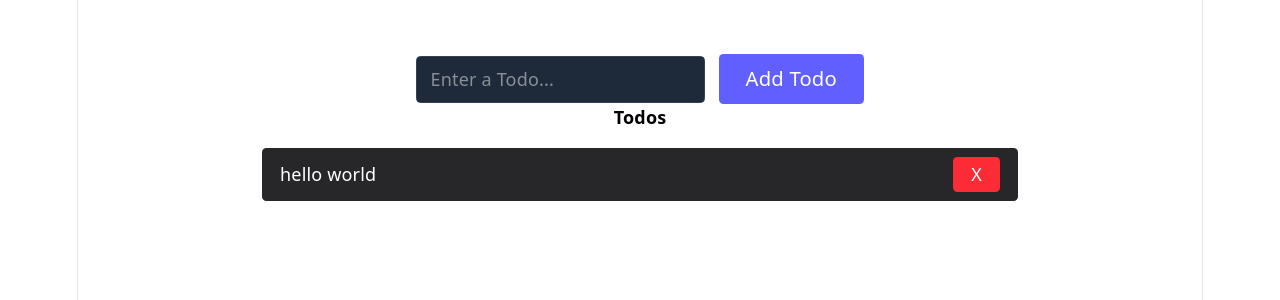
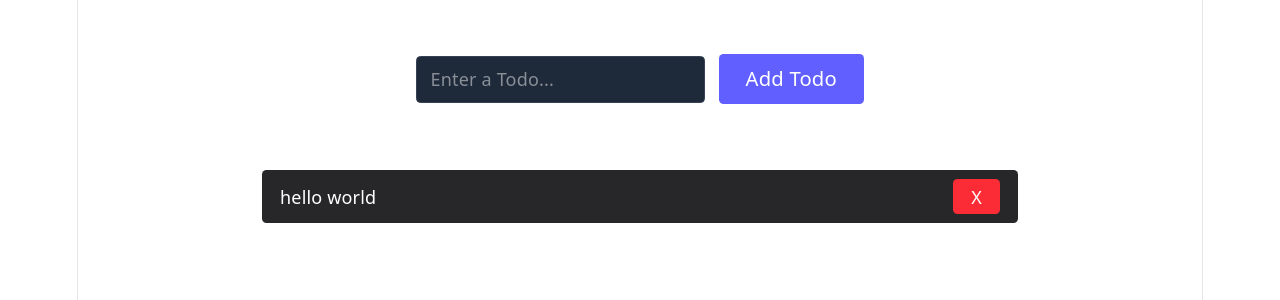
Before and after one commit to vinayBagde/todo-app, a React (Vite) app: page / in a window 1280 px wide. Shown: the top 300 px of the page. Built offline with nearby package versions, Linux system fonts and the light colour scheme.

Commit message:
Adjust Tailwind styling for Todo heading

```diff
--- a/src/components/Todo.jsx
+++ b/src/components/Todo.jsx
@@ -6,7 +6,7 @@ export default function Todos() {
   const dispatch = useDispatch();
   return (
     <>
-      <div className="text-black font-bold">Todos</div>
+      <div className="text-white font-bold mt-5">Todos</div>
       <ul className="list-none">
         {todos.map((todo) => (
           <li
```
